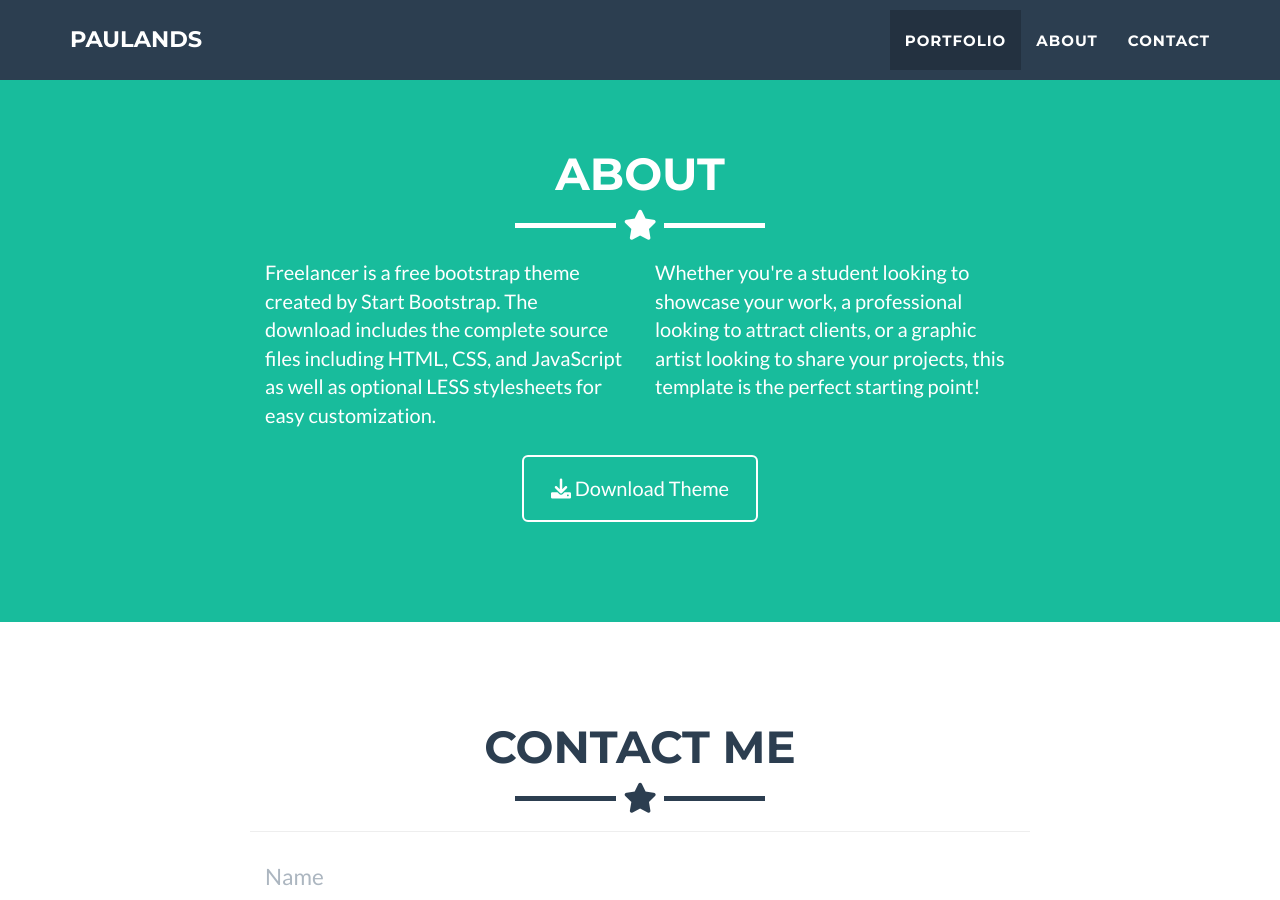
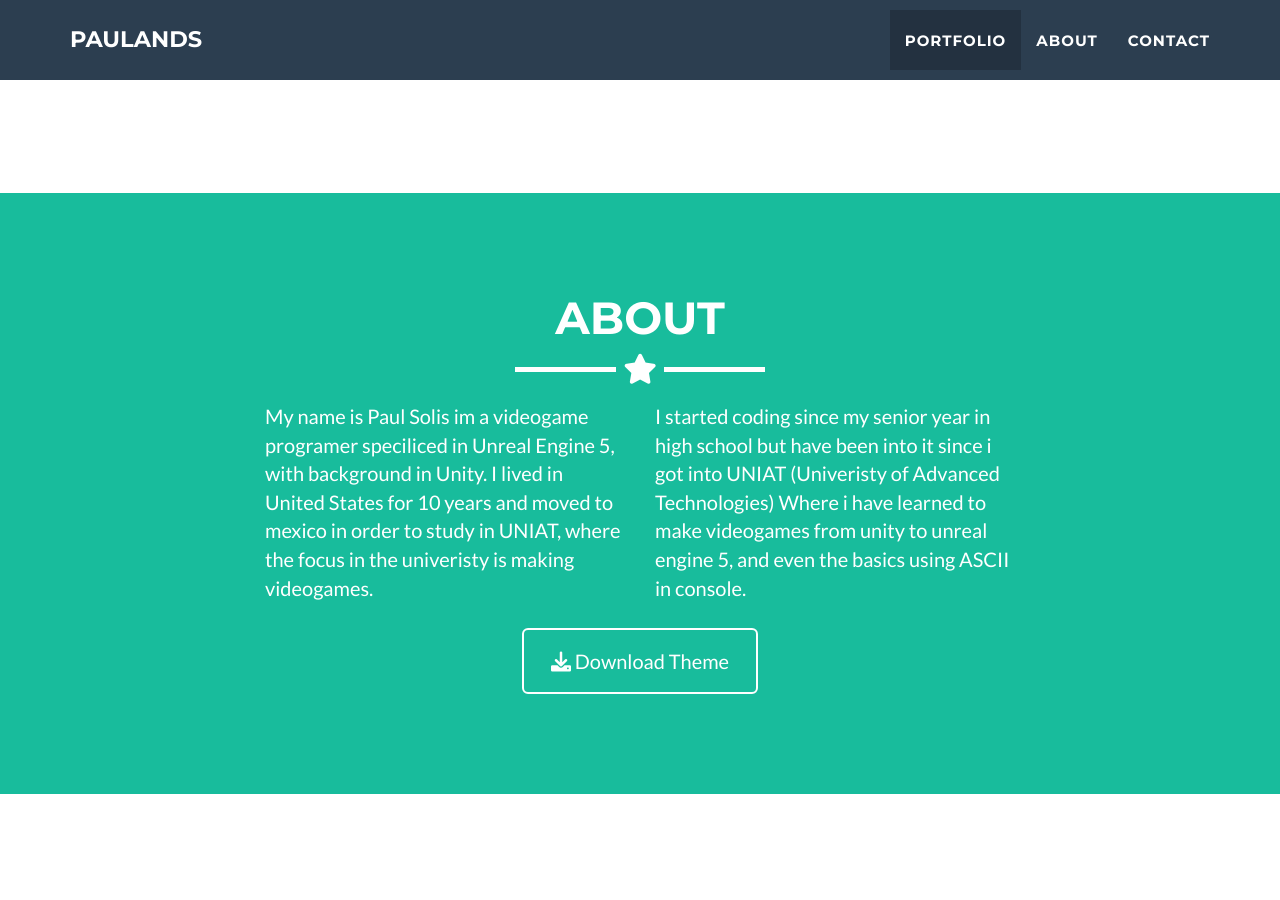
Before and after one commit to PaulAnds/PaulAnds.github.io, a Jekyll site: the page built from _posts/2014-07-18-project-1.markdown, in a window 1280 px wide and 900 px high, scrolled down 1623 px. Built offline with Jekyll 4.4.1, drawn with Linux system fonts in a browser that asks for light colours.

Commit message:
add personal files

```diff
--- a/_includes/about.html
+++ b/_includes/about.html
@@ -9,13 +9,13 @@
     </div>
     <div class="row">
       <div class="col-lg-4 col-lg-offset-2">
-        <p>Freelancer is a free bootstrap theme created by Start Bootstrap. The download includes the complete
-          source files including HTML, CSS, and JavaScript as well as optional LESS stylesheets for easy
-          customization.</p>
+        <p>My name is Paul Solis im a videogame programer speciliced in Unreal Engine 5, with background in Unity.
+        I lived in United States for 10 years and moved to mexico in order to study in UNIAT, where the focus in the univeristy is making videogames.
+        </p>
       </div>
       <div class="col-lg-4">
-        <p>Whether you're a student looking to showcase your work, a professional looking to attract clients, or
-          a graphic artist looking to share your projects, this template is the perfect starting point! </p>
+        <p>I started coding since my senior year in high school but have been into it since i got into UNIAT (Univeristy of Advanced Technologies)
+        Where i have learned to make videogames from unity to unreal engine 5, and even the basics using ASCII in console. </p>
       </div>
       <div class="col-lg-8 col-lg-offset-2 text-center">
         <a href="https://github.com/jeromelachaud/freelancer-theme" class="btn btn-lg btn-outline">
```
Also changed, not shown: img/profile.png, 1 other file.
